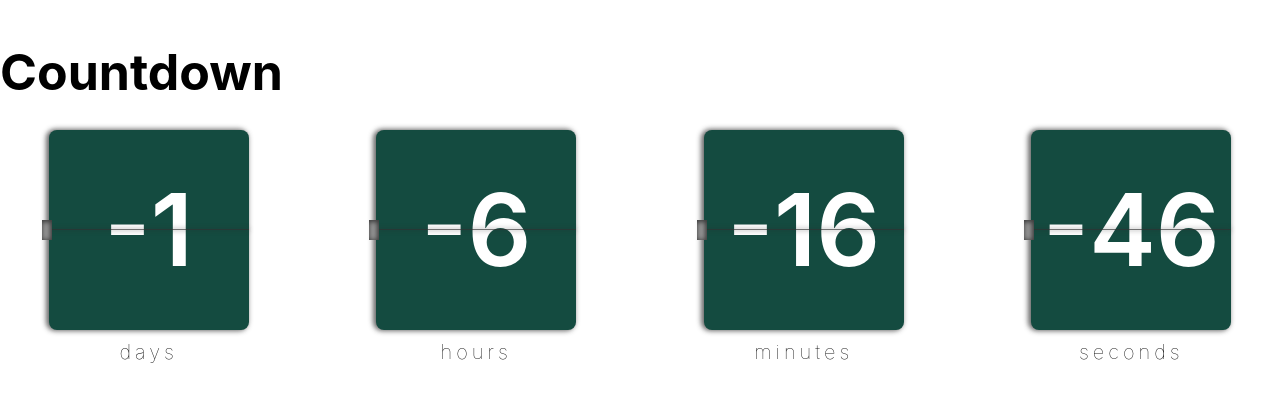
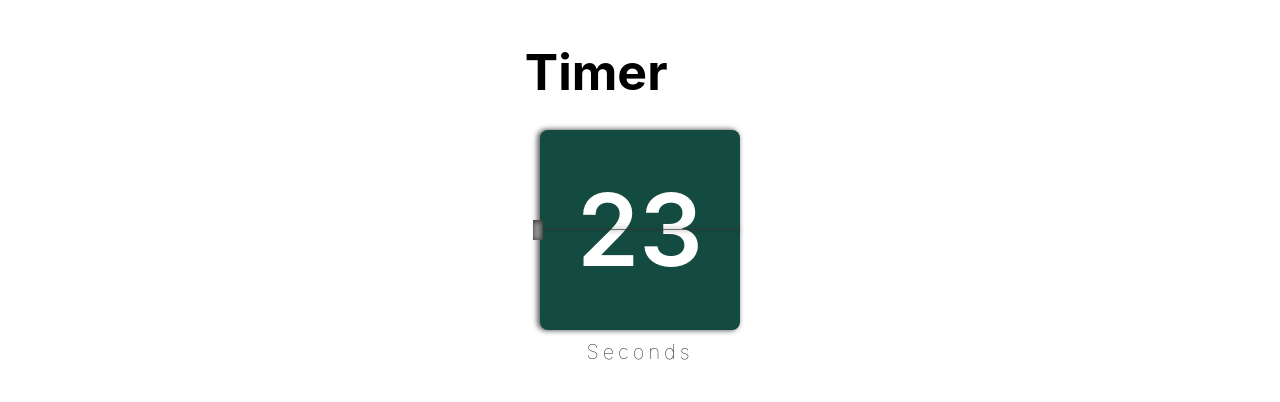
Before and after one commit to zitlallyalmazan/react-login-demo, a React (Create React App) app: page /countdown in a window 1280 px wide. Shown: the top 402 px of the page. Built offline with nearby package versions, Linux system fonts and the light colour scheme.

Commit message:
fixed-countdown-from-current-date-to-30-sec-timer

```diff
--- a/src/countdown.js
+++ b/src/countdown.js
@@ -1,46 +1,33 @@
 import React, { useState, useEffect } from 'react';
 import './styles.css';
 
-const COUNTDOWN_TARGET = new Date("2024-04-16T23:59:59");
-
-const getTimeLeft =() => {
-    const totalTimeLeft = COUNTDOWN_TARGET - new Date();
-    const days = Math.floor(totalTimeLeft / (1000 * 60 * 60 * 24));
-    const hours = Math.floor(totalTimeLeft / (1000 * 60 * 60) % 24);
-    const minutes = Math.floor(totalTimeLeft / ((1000 * 60)) % 60);
-    const seconds = Math.floor((totalTimeLeft / 1000) % 60);
-    return { days, hours, minutes, seconds };
-}
+const TIMER_DURATION = 30;
 
 const Countdown = () => {
-    const [timeLeft, setTimeLeft] = useState(() => getTimeLeft());
+    const [timeLeft, setTimeLeft] = useState(TIMER_DURATION);
 
     useEffect(() => {
         const timer = setInterval(() => {
-            setTimeLeft(getTimeLeft())
-        }, 1000)
+            setTimeLeft(prevTimeLeft => {
+                if (prevTimeLeft === 0) {
+                    clearInterval(timer);
+                    // Timer has expired, you can handle what happens next here
+                }
+                return prevTimeLeft - 1;
+            });
+        }, 1000);
 
-        return() => {
-            clearInterval(timer)
-        };
+        return () => clearInterval(timer);
     }, []);
 
     return (
         <div className="countdown">
-            <h2>Countdown</h2>
+            <h2>Timer</h2>
             <div className="content">
-                {Object.entries(timeLeft).map((el) => {
-                    const label = el[0];
-                    const value = el[1];
-                    return (
-                        <div className="content">
-                            <div className="box" key={label}>
-                                <div className="value"><span></span>{value}</div>
-                                <span className="label">{label}</span>
-                            </div>
-                        </div>
-                    );
-                })}
+                <div className="box">
+                    <div className="value">{timeLeft}</div>
+                    <span className="label">Seconds</span>
+                </div>
             </div>
         </div>
     );
--- a/src/styles.css
+++ b/src/styles.css
@@ -7,6 +7,7 @@
 	gap: 12px;
 }
 .countdown h2 {
+    margin-left: 41%;
 	margin-bottom: 20px;
 	font-size: 50px;
 }
@@ -91,7 +92,6 @@
 }
 
 .inputButton {
-    /* Normal button styles */
     background-color: #007bff;
     color: #ffffff;
     border: none;
@@ -102,7 +102,6 @@
   }
 
   .inputButton:disabled {
-    /* Disabled button styles */
     background-color: #cccccc;
     color: #666666;
     cursor: not-allowed;
```
